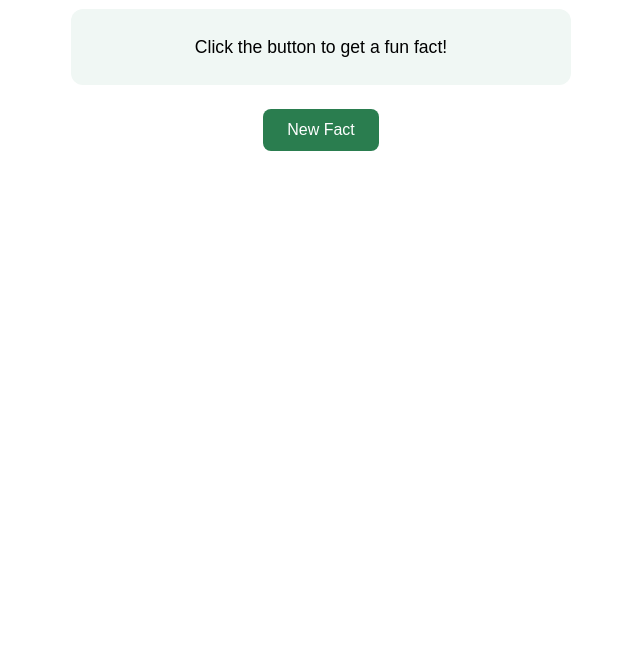
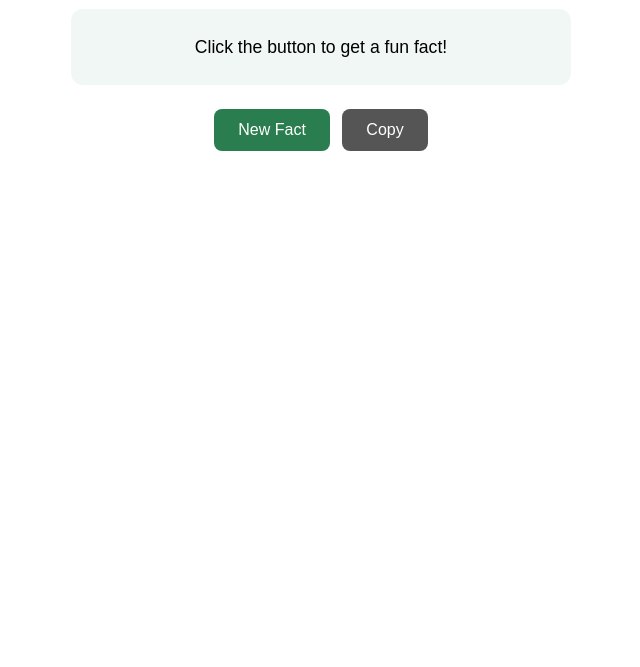
Before and after one commit to apower-formation/practice-fun-fact-generator, a plain HTML site: page index.html in a window 1280 px wide. Shown: the part 133-800 px from the top of the page, without its empty margins (319-959 px from the left). Drawn offline with Linux system fonts and the light colour scheme.

Commit message:
Add clipboard copy button via Claude Code

```diff
--- a/index.html
+++ b/index.html
@@ -8,12 +8,15 @@
     #fact-box { background: #f0f7f4; border-radius: 12px; padding: 24px; margin: 24px 0; font-size: 1.1em; line-height: 1.6; }
     button { background: #2a7d4f; color: white; border: none; padding: 12px 24px; border-radius: 8px; font-size: 1em; cursor: pointer; }
     button:hover { background: #1f5e3a; }
+    #copy-btn { background: #555; margin-left: 8px; }
+    #copy-btn:hover { background: #333; }
   </style>
 </head>
 <body>
   <h1>🧬 Biotech Fun Facts</h1>
   <div id="fact-box">Click the button to get a fun fact!</div>
   <button onclick="showFact()">New Fact</button>
+  <button id="copy-btn" onclick="copyFact()">Copy</button>
 
   <script>
     const facts = [
@@ -28,6 +31,16 @@
       const random = Math.floor(Math.random() * facts.length);
       document.getElementById("fact-box").textContent = facts[random];
     }
+
+    function copyFact() {
+      const text = document.getElementById("fact-box").textContent;
+      if (text === "Click the button to get a fun fact!") return;
+      navigator.clipboard.writeText(text).then(() => {
+        const btn = document.getElementById("copy-btn");
+        btn.textContent = "Copied!";
+        setTimeout(() => btn.textContent = "Copy", 1500);
+      });
+    }
   </script>
 </body>
 </html>
```
